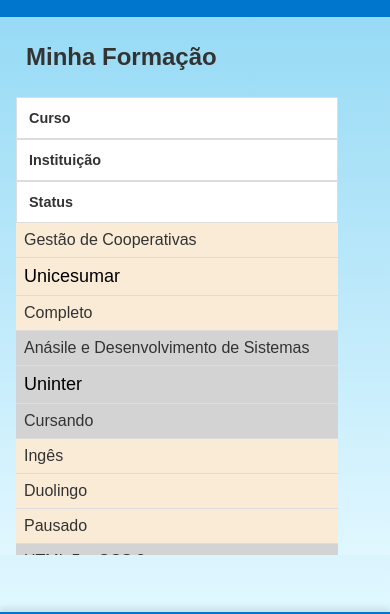
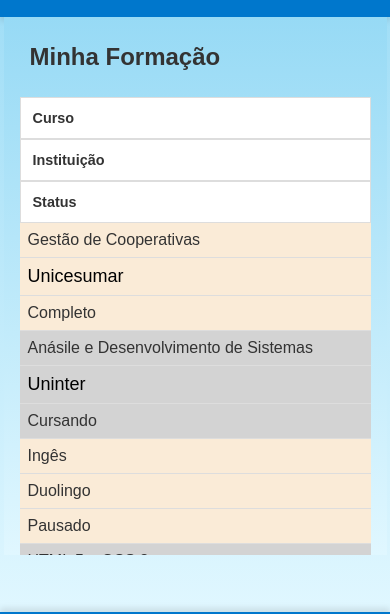
Before and after one commit to mslima2024/SiteTrabalhoFdw, a plain HTML site: page formacao.html in a window 390 px wide. Shown: the part 82-696 px from the top of the page. Drawn offline with Linux system fonts and the light colour scheme.

Commit message:
Adicionei comentários no estilo da tabela

```diff
--- a/css/style.css
+++ b/css/style.css
@@ -19,7 +19,7 @@ body {
 
   /* Container principal */
   .container {
-    flex: 1; /* Faz o conteúdo crescer para ocupar o espaço disponível */
+    flex: 1; /* Faz o conteúdo  ocupar o espaço disponível */
     text-align: center;
     background: linear-gradient(180deg, #97daf5, #e0f7ff);
     height: 60vh;
@@ -29,71 +29,82 @@ body {
 .tabela {
   padding: 1rem;
   margin: 0 auto;
-  max-width: 100%;
+  max-width: 90%;
   overflow-x: auto;
 }
 
 /* Estilo básico para a tabela */
+/* Estilo básico da tabela responsiva */
 .tabela .responsiva {
-  width: 90%;
-  border-collapse: collapse;
-  font-family: Arial, sans-serif;
-  font-size: 1rem;
-  color: #333;
+  width: 100%; /* A tabela ocupará toda a largura disponível */
+  border-collapse: collapse; /* Remove espaços extras entre as células da tabela */
+  font-family: Arial, sans-serif; /* Define a fonte para o texto */
+  font-size: 1rem; /* Define o tamanho padrão da fonte */
+  color: #333; /* Define a cor do texto */
 }
 
+/* Estilo para o título da tabela */
 .tabela .responsiva caption {
-  font-size: 1.5rem;
-  font-weight: bold;
-  margin-bottom: 1rem;
-  text-align: left;
+  font-size: 1.5rem; /* Define o tamanho do texto do título */
+  font-weight: bold; /* Aplica negrito ao título */
+  margin-bottom: 1rem; /* Adiciona espaçamento abaixo do título */
+  text-align: left; /* Alinha o título à esquerda */
 }
 
+/* Estilo das células da tabela (cabeçalho e corpo) */
 .tabela .responsiva th,
 .tabela .responsiva td {
-  padding: 0.75rem;
-  text-align: left;
-  border: 1px solid #ddd;
+  padding: 0.75rem; /* Adiciona espaçamento interno às células */
+  text-align: left; /* Alinha o texto das células à esquerda */
+  border: 1px solid #ddd; /* Adiciona borda fina e cinza ao redor das células */
 }
 
+/* Estilo específico para cabeçalhos */
 .tabela .responsiva th {
-  background-color: #f4f4f4;
-  font-weight: bold;
+  background-color: #f4f4f4; /* Define uma cor de fundo clara para os cabeçalhos */
+  font-weight: bold; /* Aplica negrito ao texto dos cabeçalhos */
 }
 
-/* Responsividade */
+/* Estilo responsivo para telas menores */
 @media (max-width: 768px) {
+  /* Torna cabeçalhos e células exibidos como blocos */
   .tabela .responsiva th,
   .tabela .responsiva td {
-      display: block;
-      text-align: right;
+      display: block; /* Exibe cada célula em uma nova linha */
+      text-align: right; /* Alinha o texto à direita */
   }
 
+  /* Ajustes para cabeçalhos */
   .tabela .responsiva th {
-      background-color: #fff;
-      text-align: left;
-      font-size: 0.9rem;
+      background-color: #fff; /* Remove o fundo colorido em telas pequenas */
+      text-align: left; /* Alinha os cabeçalhos à esquerda */
+      font-size: 0.9rem; /* Reduz o tamanho do texto dos cabeçalhos */
   }
 
+  /* Adiciona rótulos às células usando o atributo data-label */
   .tabela .responsiva td::before {
-      content: attr(data-label);
-      float: left;
-      font-weight: bold;
-      text-transform: uppercase;
+      content: attr(data-label); /* Insere o valor do atributo data-label antes do conteúdo da célula */
+      float: left; /* Move o rótulo para a esquerda */
+      font-weight: bold; /* Aplica negrito ao rótulo */
+      text-transform: uppercase; /* Transforma o texto do rótulo para letras maiúsculas */
   }
 
+  /* Ajuste de estilo para células em telas pequenas */
   .tabela .responsiva td {
-      text-align: left;
-      border: none;
-      border-bottom: 1px solid #ddd;
-      padding: 0.5rem;
+      text-align: left; /* Alinha o texto da célula à esquerda */
+      border: none; /* Remove bordas laterais das células */
+      border-bottom: 1px solid #ddd; /* Adiciona uma linha divisória na parte inferior */
+      padding: 0.5rem; /* Reduz o espaçamento interno das células */
   }
 }
+
+/* Estilo para o contêiner do portfólio */
 .portfolio-container {
-  display: flex;             /* Estilos específicos para o portfólio */
-  flex-wrap: wrap;
-  justify-content: center;
+  display: flex; /* Define que os itens do contêiner serão exibidos em um layout flexível */
+  flex-wrap: wrap; /* Permite que os itens "quebrem" para uma nova linha quando necessário */
+  justify-content: center; /* Centraliza os itens horizontalmente */
 }
+
 
 .portfolio-container p {
   margin: 10px;
@@ -183,9 +194,7 @@ table {
     border-collapse: collapse;
 
 }
-#responsiva {
-  overflow-x: auto;
-}
+
 caption {
     font-size: 1.3em;
     font-weight: bold;
```
